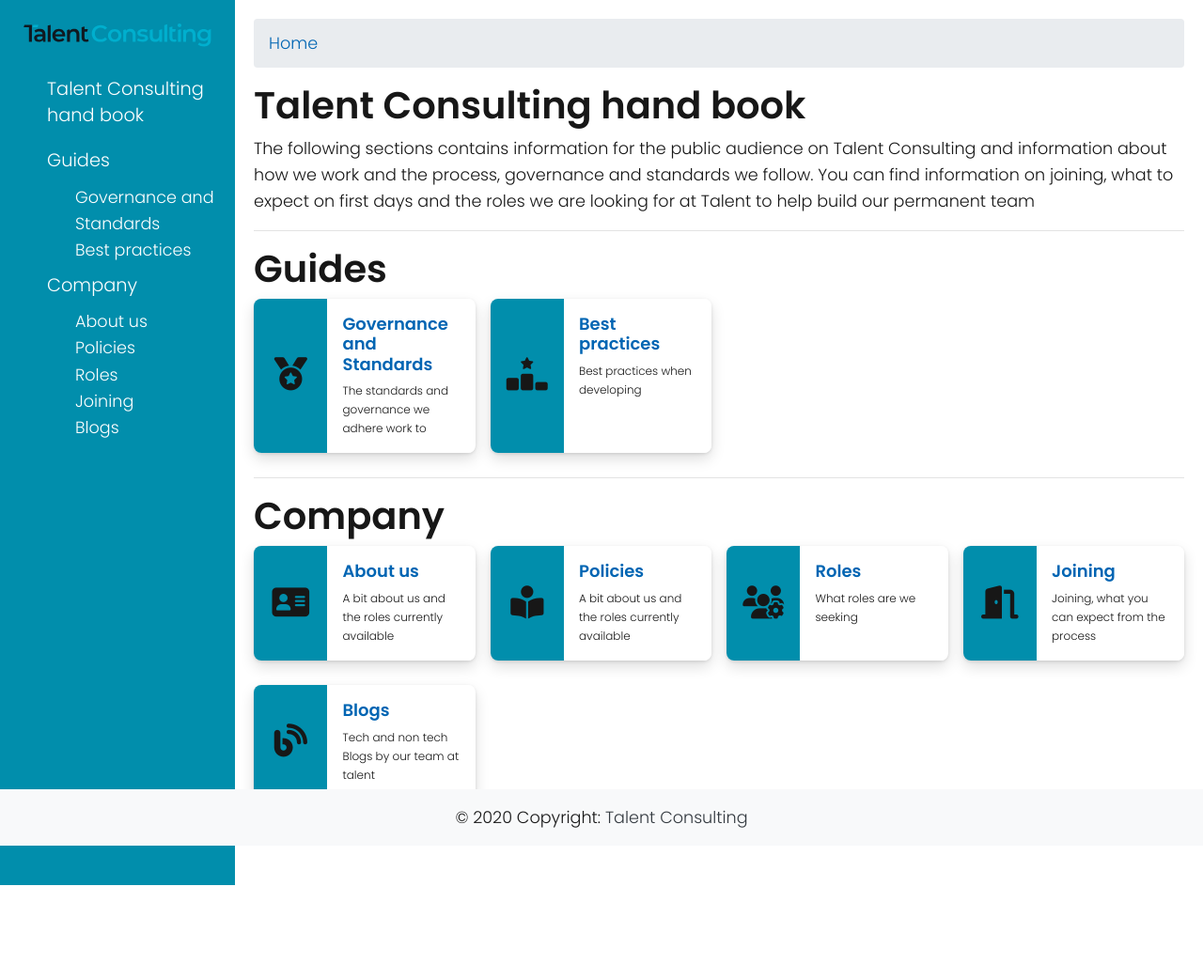
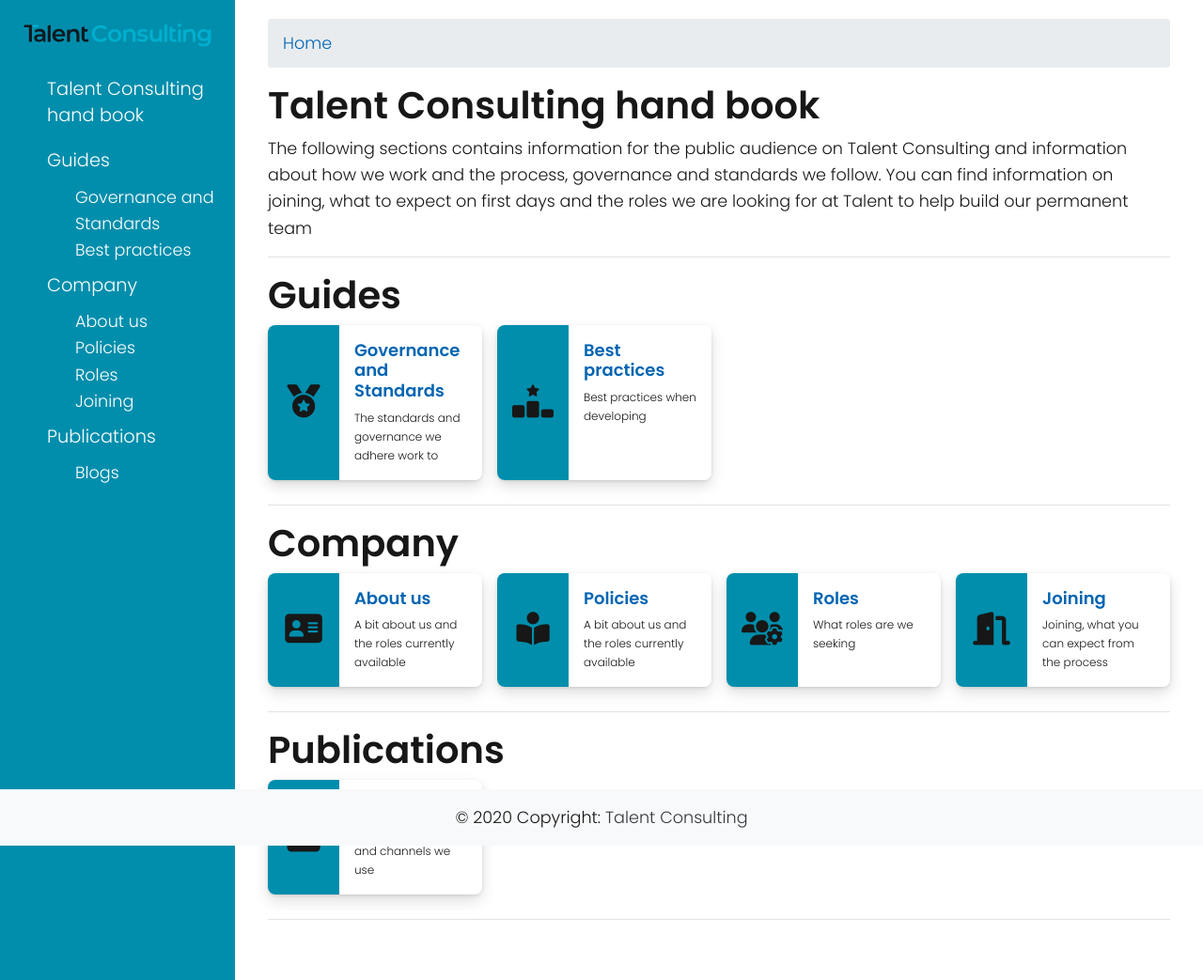
Before and after one commit to talent-consulting/talent-consulting.github.io, a Jekyll site: the page built from docs/index.md, in a window 1280 px wide. Shown: the whole page at 94% size. Built offline with Jekyll 4.4.1, drawn with Linux system fonts in a browser that asks for light colours; nearby versions of some CDN libraries; our own code applies the rules of GitHub Pages for plain Markdown files; before the commit the page ends 942 px from its top, so only the background shows below that.

Commit message:
Demo for collaboration

```diff
--- a/docs/_layouts/default.html
+++ b/docs/_layouts/default.html
@@ -30,9 +30,11 @@
 
         <!-- Page Content  -->
         <div id="content">
-            {% include breadcrumb.html %}
-            {{content}}
-            {% include footer.html %}
+            <div class="container-fluid">
+                {% include breadcrumb.html %}
+                {{content}}
+                {% include footer.html %}
+            </div>
         </div>
     </div>
 
--- a/docs/blogs/index.md
+++ /dev/null
@@ -1,10 +0,0 @@
----
-category: Company
-type: Blog
-pagetype: Index
-icon: fas fa-blog fa-2x
-description: Tech and non tech Blogs by our team at talent
-order: 10000
----
-
-# Blogs
--- /dev/null
+++ b/docs/publications/index.md
@@ -0,0 +1,47 @@
+---
+category: Publications
+type: Blog
+pagetype: Index
+icon: fas fa-radio fa-2x
+description: Our publicatons and channels we use
+order: 100000
+---
+
+## Blogs
+
+> The documents in this section details some of our publications and communications at Talent Consulting
+
+{% assign pages = site.pages | sort: "order"
+  | where: "category", "Publications"
+  | group_by: "type" %}
+
+{% for page in pages %}
+
+<div class="grid is-fibonacci">
+    {% for item in page.items %}
+        {% if item.pagetype != "Index" %}
+    <div class="grid-item">
+        <div class="columns is-mobile is-gapless has-box-shadow-heavy has-border-radius-large has-overflow-hidden is-relative"
+            data-bi-name="card">
+            <div class="column is-4">
+                <div class="is-flex has-flex-align-items-center has-flex-justify-content-center is-full-height"
+                    style="background-color: #018EAC;">
+                    <span aria-hidden="true">
+                        <i class="{{ item.icon }}"></i>
+                    </span>
+                </div>
+            </div>
+            <div class="column is-8 has-body-background">
+                <div class="has-padding-medium">
+                    <a href="{{ item.url | relative_url }}"  class="is-block stretched-link" data-linktype="absolute-path">
+                        <h3 id="{{ item.title | remove: ' ' }}" class="is-size-large">{{ item.title }}</h3>
+                        <p class="subIndex">{{item.description}}</p>
+                    </a>
+                </div>
+            </div>
+        </div>
+    </div>
+        {% endif %}
+    {% endfor %}
+</div>
+{% endfor %}
```
Also changed, not shown: docs/publications/contract-testing.md (added, +140 -0 lines), docs/assets/publications/consumer based contract testing.drawio.png (added).
